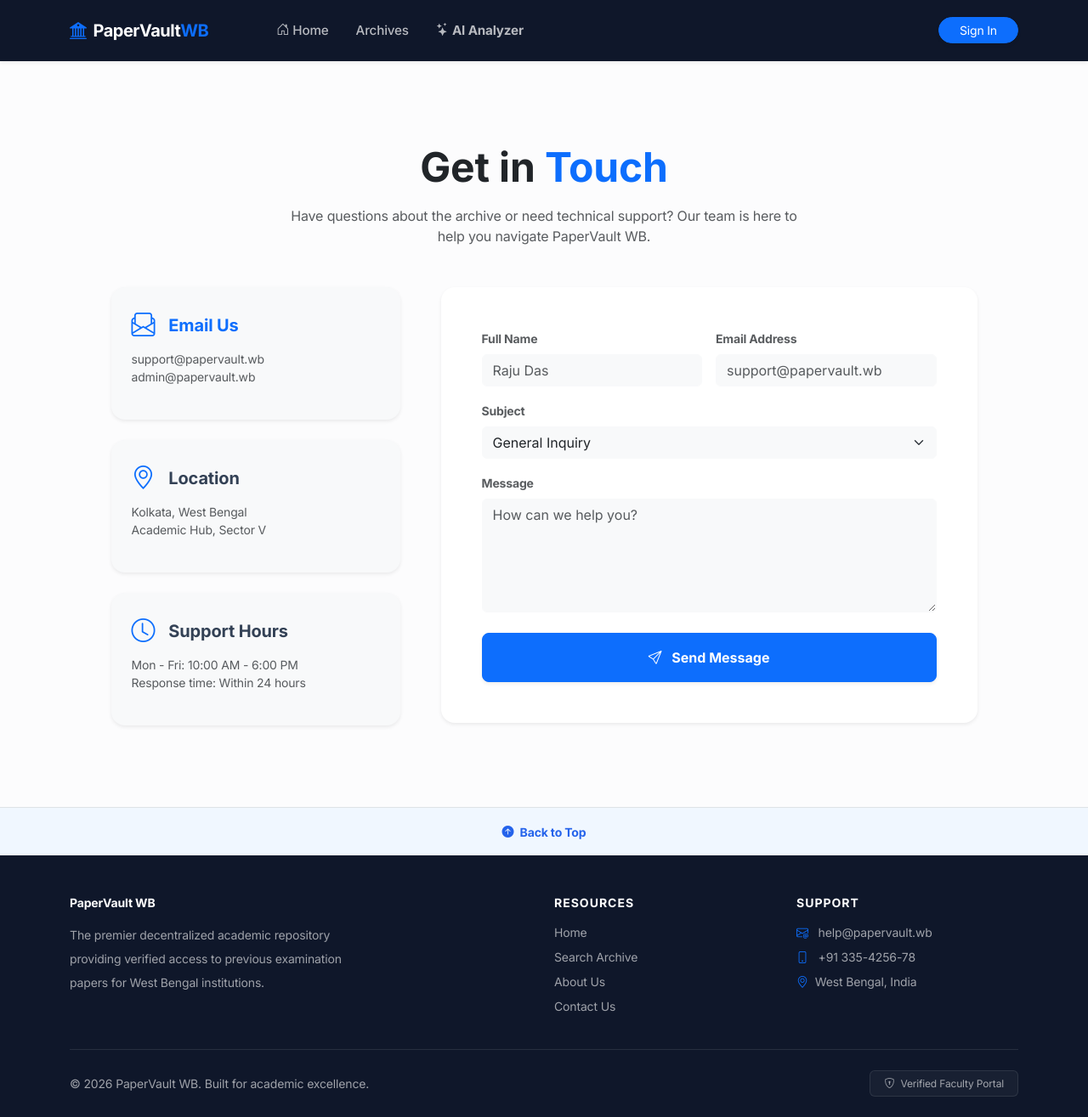
After one commit to RanitMondal-2005/PaperVault-WB, a Django app: page /contactUs/ in a window 1280 px wide. The commit adds this page. Shown: the whole page at 85% size. Run offline with Django 5.2, Linux system fonts and the light colour scheme.

Commit message:
Feat:Contact Us Page Built

```diff
--- a/wb_papers/templates/base.html
+++ b/wb_papers/templates/base.html
@@ -114,17 +114,40 @@
                 <div class="col-lg-3 col-md-6 ms-auto">
                     <h6 class="text-white fw-bold mb-3 small text-uppercase" style="letter-spacing: 1px;">Resources</h6>
                     <ul class="list-unstyled small">
+
                         <li class="mb-2"><a href="{% url 'dashboard' %}" class="text-white-50 text-decoration-none hover-white transition">Home</a></li>
                         <li class="mb-2"><a href="{% url 'papers' %}" class="text-white-50 text-decoration-none hover-white transition">Search Archive</a></li>
                         <li class="mb-2"><a href="{% url 'about' %}" class="text-white-50 text-decoration-none hover-white transition">About Us</a></li>
+                        <li class="mb-2"><a href="{% url 'contact_us' %}" class="text-white-50 text-decoration-none hover-white transition">Contact Us</a></li>
                     </ul>
                 </div>
+                {% comment %} Implementing Contact US {% endcomment %}
                 <div class="col-lg-3 col-md-6">
-                    <h6 class="text-white fw-bold mb-3 small text-uppercase" style="letter-spacing: 1px;">Support</h6>
+                    <h6 class="text-white fw-bold mb-3 small text-uppercase" style="letter-spacing: 1px;">
+                        <a href="{% url 'contact_us' %}" class="text-white text-decoration-none hover-white">Support</a>
+                    </h6>
                     <ul class="list-unstyled small text-white-50">
-                        <li class="mb-2"><i class="bi bi-envelope-at me-2 text-primary"></i> help@papervault.wb</li>
-                        <li class="mb-2"><i class="bi bi-phone me-2 text-primary"></i> Contact: +91 335-4256-78</li>
-                        <li class="mb-2"><i class="bi bi-building me-2 text-primary"></i> West Bengal, India</li>
+                        <!-- Email Link -->
+                        <li class="mb-2">
+                            {% comment %} "mailto:" <- This the thing that is acting as real Email link  {% endcomment %}
+                            <a href="mailto:help@papervault.wb" class="text-white-50 text-decoration-none hover-white transition">
+                                <i class="bi bi-envelope-at me-2 text-primary"></i> help@papervault.wb
+                            </a>
+                        </li>
+                        <!-- Phone Link -->
+                        <li class="mb-2">
+                            {% comment %} "tel:" <- This is the thing that is acting as real Call {% endcomment %}
+                            <a href="tel:+91335425678" class="text-white-50 text-decoration-none hover-white transition">
+                                <i class="bi bi-phone me-2 text-primary"></i> +91 335-4256-78
+                            </a>
+                        </li>
+                        <!-- Location -->
+                        <li class="mb-2">
+                            <span class="d-flex align-items-start">
+                                <i class="bi bi-geo-alt me-2 text-primary"></i>
+                                <span>West Bengal, India</span>
+                            </span>
+                        </li>
                     </ul>
                 </div>
             </div>
--- /dev/null
+++ b/wb_papers/templates/contact_us.html
@@ -0,0 +1,84 @@
+{% extends 'base.html' %}
+
+{% block content %}
+<div class="container py-5 mt-4">
+    <div class="text-center mb-5">
+        <h1 class="fw-bold display-5 text-dark">Get in <span class="text-primary">Touch</span></h1>
+        <p class="text-muted mx-auto mt-3" style="max-width: 600px;">
+            Have questions about the archive or need technical support? Our team is here to help you navigate PaperVault WB.
+        </p>
+    </div>
+
+    <div class="row g-5 justify-content-center">
+        <div class="col-lg-4">
+            <div class="d-flex flex-column gap-4">
+
+                <div class="p-4 bg-light rounded-4 shadow-sm">
+                    <div class="d-flex align-items-center mb-2">
+                        <i class="bi bi-envelope-paper fs-3 text-primary me-3"></i>
+                        <h5 class="fw-bold mb-0"><a href="mailto:help@papervault.wb" class="text-primary-50 text-decoration-none hover-white transition ">Email Us</a></h5>
+                    </div>
+                    <p class="text-muted small mb-0">support@papervault.wb</p>
+                    <p class="text-muted small">admin@papervault.wb</p>
+                </div>
+
+                <div class="p-4 bg-light rounded-4 shadow-sm">
+                    <div class="d-flex align-items-center mb-2">
+                        <i class="bi bi-geo-alt fs-3 text-primary me-3"></i>
+                        <h5 class="fw-bold mb-0">Location</h5>
+                    </div>
+                    <p class="text-muted small mb-0">Kolkata, West Bengal</p>
+                    <p class="text-muted small">Academic Hub, Sector V</p>
+                </div>
+
+                <div class="p-4 bg-light rounded-4 shadow-sm">
+                    <div class="d-flex align-items-center mb-2">
+                        <i class="bi bi-clock fs-3 text-primary me-3"></i>
+                        <h5 class="fw-bold mb-0">Support Hours</h5>
+                    </div>
+                    <p class="text-muted small mb-0">Mon - Fri: 10:00 AM - 6:00 PM</p>
+                    <p class="text-muted small">Response time: Within 24 hours</p>
+                </div>
+
+            </div>
+        </div>
+
+        <div class="col-lg-7">
+            <div class="card border-0 shadow-sm rounded-4 p-4 p-md-5">
+                <form method="POST">
+                    {% csrf_token %}
+                    <div class="row g-3">
+                        <div class="col-md-6">
+                            <label class="form-label small fw-bold text-muted">Full Name</label>
+                            <input type="text" name="name" class="form-control border-light bg-light" placeholder="Raju Das" required>
+                        </div>
+                        <div class="col-md-6">
+                            <label class="form-label small fw-bold text-muted">Email Address</label>
+                            <input type="email" name="email" class="form-control border-light bg-light" placeholder="support@papervault.wb" required>
+                        </div>
+                        <div class="col-12">
+                            <label class="form-label small fw-bold text-muted">Subject</label>
+                            <select name="subject" class="form-select border-light bg-light">
+                                <option value="General Inquiry">General Inquiry</option>
+                                <option value="Technical Issue">Technical Issue</option>
+                                <option value="Faculty Verification">Faculty Verification</option>
+                                <option value="AI Lab Feedback">AI Lab Feedback</option>
+                            </select>
+                        </div>
+                        <div class="col-12">
+                            <label class="form-label small fw-bold text-muted">Message</label>
+                            <textarea name="message" class="form-control border-light bg-light" rows="5" placeholder="How can we help you?" required></textarea>
+                        </div>
+                        {% comment %} For now SEND MESS is just Frontend Part, So when user Clicks the pg will only refresh,the mess will not be sent anywhere {% endcomment %}
+                        <div class="col-12 mt-4">
+                            <button type="submit" class="btn btn-primary w-100 py-3 fw-bold rounded-3 shadow-sm">
+                                <i class="bi bi-send me-2"></i> Send Message
+                            </button>
+                        </div>
+                    </div>
+                </form>
+            </div>
+        </div>
+    </div>
+</div>
+{% endblock %}
--- a/wb_papers/wb_papers/urls.py
+++ b/wb_papers/wb_papers/urls.py
@@ -10,6 +10,8 @@ urlpatterns = [
     path('users/', include('users.urls')),
     # about us page
     path('about/', views.about_view, name='about'),
+    # contact us page
+    path('contactUs/', views.contact_us, name='contact_us'),
 ]
 
 if settings.DEBUG:
--- a/wb_papers/wb_papers/views.py
+++ b/wb_papers/wb_papers/views.py
@@ -1,4 +1,14 @@
 from django.shortcuts import render, redirect
+from django.contrib import messages
 
 def about_view(request):
     return render(request,'about_us.html')
+
+def contact_us(request):
+    if request.method == "POST":
+        # The "Illusion" Logic:
+        # We pretend to process the data, then trigger the success message.
+        messages.success(request, "Success! Your inquiry has been submitted. Our team will review your request and get back to you within 24-48 business hours. Thank you for your patience!")
+        return redirect('dashboard') # This reloads the page to show the alert
+
+    return render(request,'contact_us.html')
```
